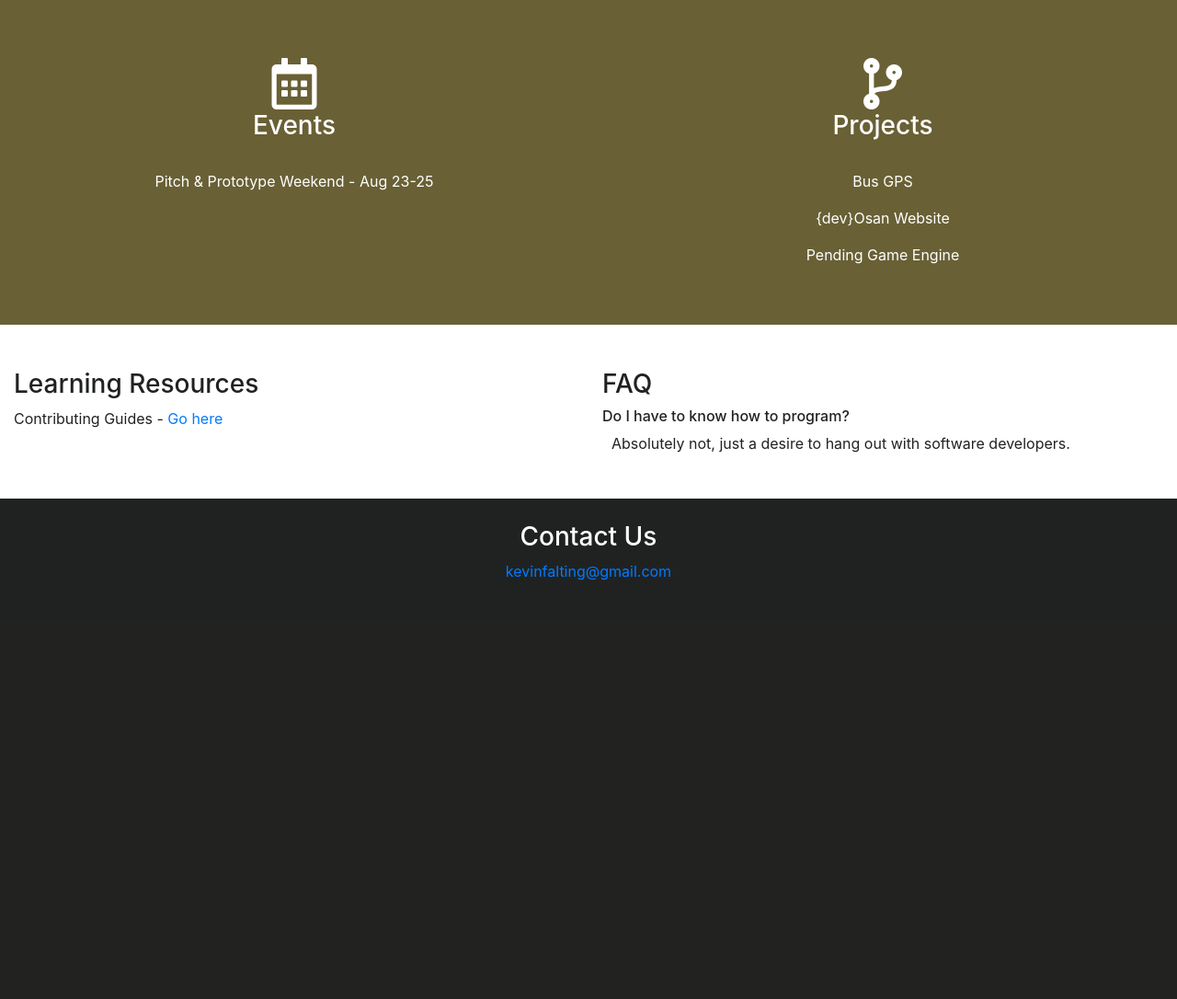
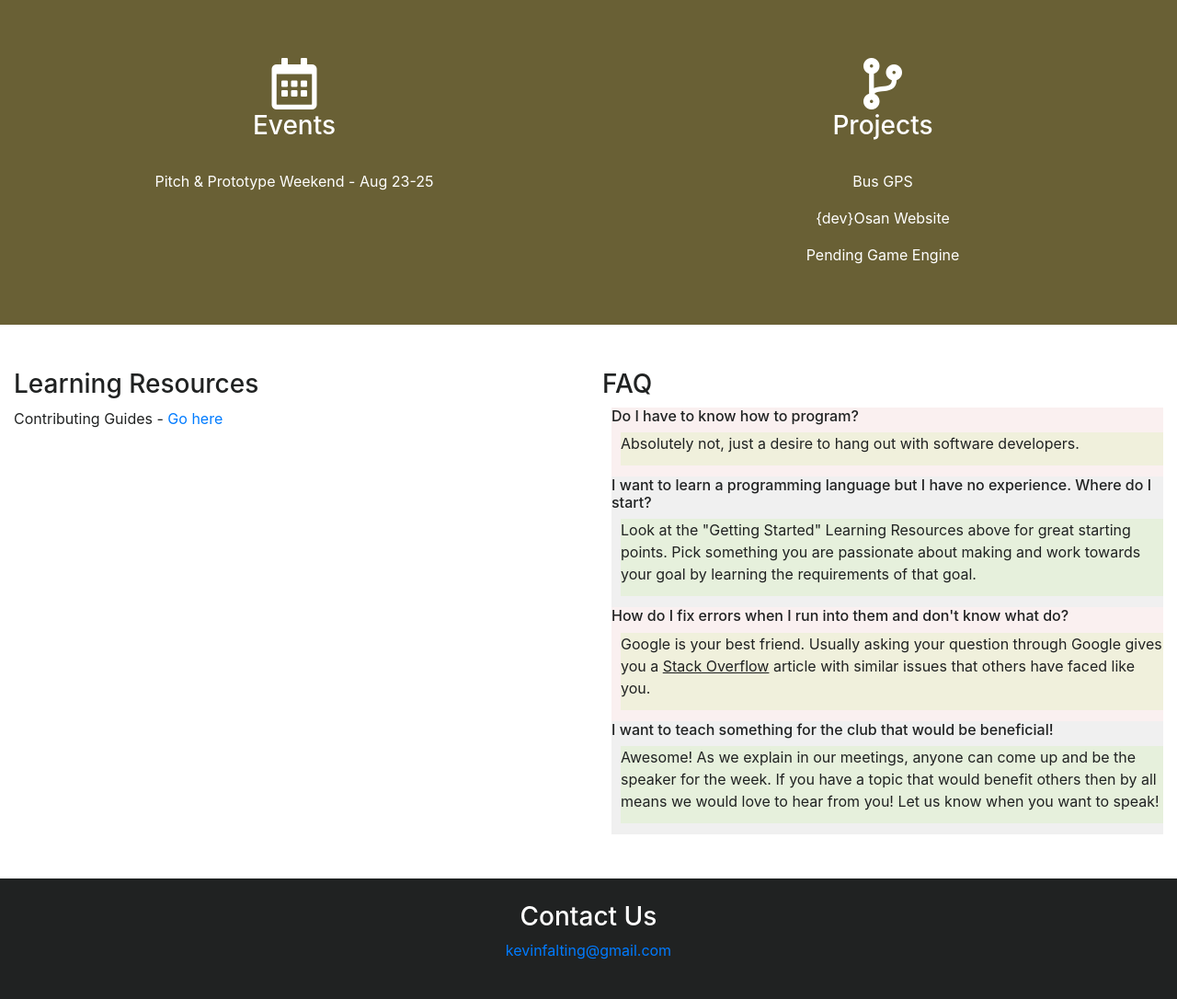
Before and after one commit to sigonasr2/dev-osan.github.io, a PHP site: page / in a window 1280 px wide. Shown: the part 1281-2367 px from the top of the page at 92% size. Before the commit the page ends 1912 px from the top, so only its background shows below. Run offline with PHP 8.4, Linux system fonts and the light colour scheme; some libraries are stand-ins or nearby versions.

Commit message:
Prepare formatting for Questions/FAQ section.

```diff
--- a/index.html
+++ b/index.html
@@ -169,10 +169,30 @@
         </div>
         <div class="col-sm-6" id="faq">
           <h3>FAQ</h3>
-          <h6>Do I have to know how to program?</h6>
-          <div class="answer">
-            Absolutely not, just a desire to hang out with software developers.
-          </div>
+             <div class="question1">
+		  <h6>Do I have to know how to program?</h6>
+			<div class="answer">
+				Absolutely not, just a desire to hang out with software developers.
+			</div>
+		  </div>
+          <div class="question2">
+			<h6>I want to learn a programming language but I have no experience. Where do I start?</h6>
+			<div class="answer">
+				Look at the "Getting Started" Learning Resources above for great starting points. Pick something you are passionate about making and work towards your goal by learning the requirements of that goal.
+			</div>
+		  </div>
+          <div class="question1">
+			<h6>How do I fix errors when I run into them and don't know what do?</h6>
+			<div class="answer">
+				Google is your best friend. Usually asking your question through Google gives you a <b>Stack Overflow</b> article with similar issues that others have faced like you.
+			</div>
+		  </div>
+          <div class="question2">
+			<h6>I want to teach something for the club that would be beneficial!</h6>
+			<div class="answer">
+				Awesome! As we explain in our meetings, anyone can come up and be the speaker for the week. If you have a topic that would benefit others then by all means we would love to hear from you! Let us know when you want to speak!
+			</div>
+		  </div>
         </div>
       </div>
     </div>
--- a/styles.css
+++ b/styles.css
@@ -108,3 +108,32 @@ h4 {
 .answer {
   margin-left: 10px;
 }
+
+div[class="question1"]{
+  margin-left: 10px;
+  padding-bottom: 12px;
+  background-color: rgb(250,240,240);
+}
+
+div[class="question1"]>div[class="answer"]{
+  margin-left: 10px;
+  padding-bottom: 12px;
+  background-color: rgb(240,240,220);
+}
+
+div[class="question2"]{
+  margin-left: 10px;
+  padding-bottom: 12px;
+  background-color: rgb(240,240,240);
+}
+
+div[class="question2"]>div[class="answer"]{
+  margin-left: 10px;
+  padding-bottom: 12px;
+  background-color: rgb(230,240,220);
+}
+
+div[class="answer"]>b{
+	font-weight: normal;
+	text-decoration:underline;
+}
```
